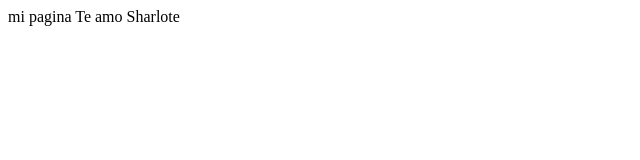
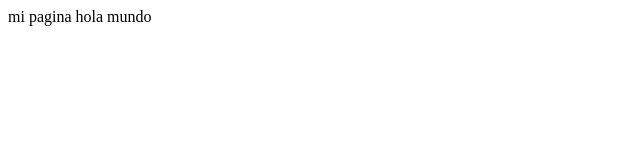
Before and after one commit to MatiasCODE221/carpe-diem, a plain HTML site: page index.html in a window 1280 px wide. Shown: the full height of the page, 0-640 px from the left. Drawn offline with Linux system fonts and the light colour scheme.

Commit message:
pagina inicial

```diff
--- a/index.html
+++ b/index.html
@@ -2,5 +2,5 @@
     <head>
         <tittle>mi pagina</tittle>
     </head>
-    <body>Te amo Sharlote</body>
+    <body>hola mundo</body>
 </html>
```
